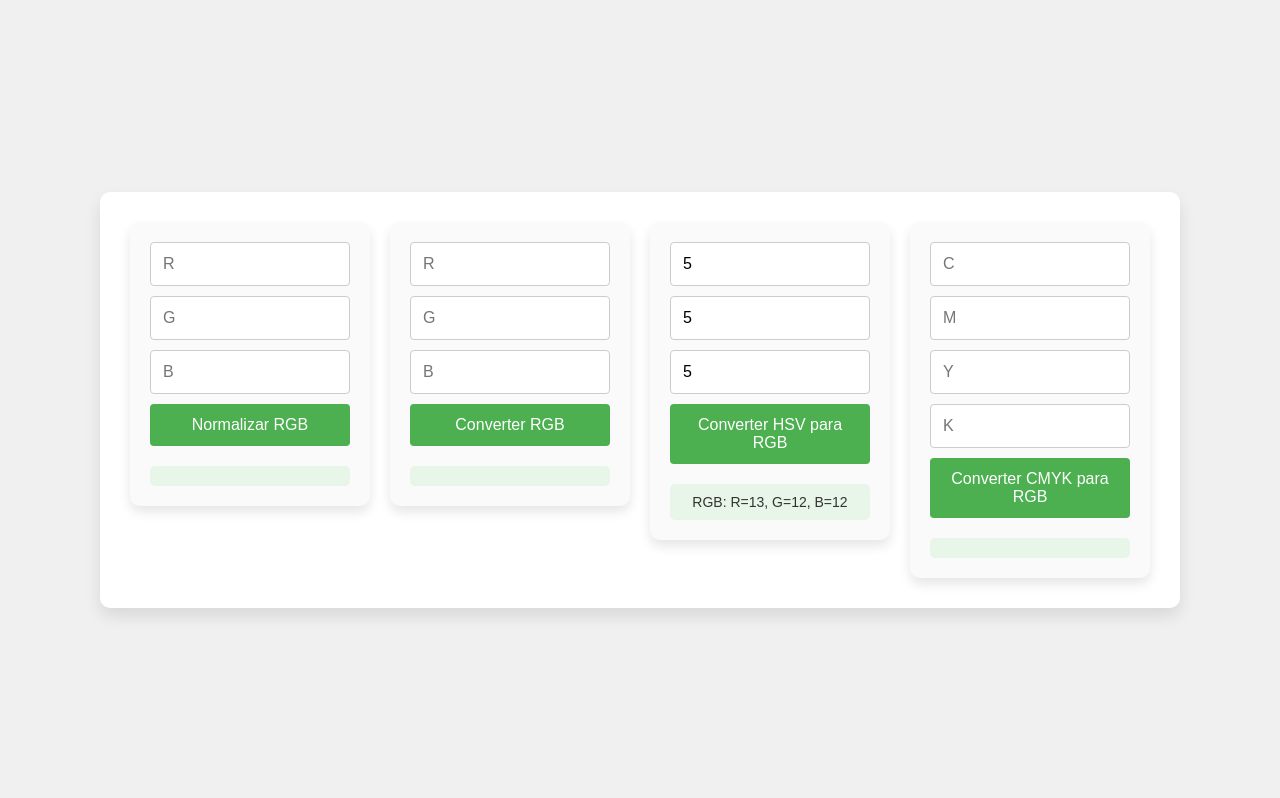
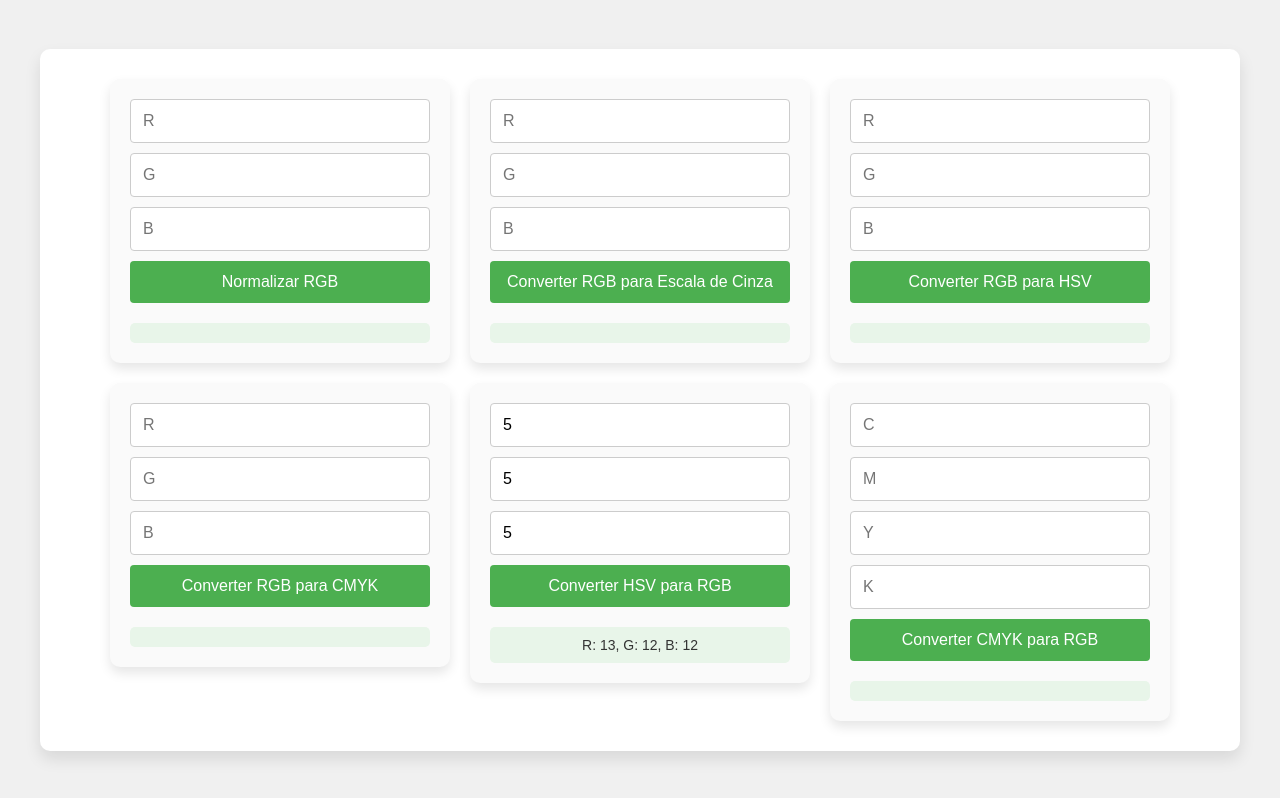
Before and after one commit to glauber2004/processamentos-imagens-trabalho, a plain HTML site: page week1/week1.html in a window 1280 px wide. Both pictures are taken after typing "5", "5", "5" into the empty fields and a click on the button "Converter HSV para RGB". Drawn offline with Linux system fonts and the light colour scheme.

Commit message:
feat: add convert RGB for HSV and convert RGB for CMYK

```diff
--- a/week1/week1.css
+++ b/week1/week1.css
@@ -11,6 +11,7 @@ body {
     justify-content: center;
     align-items: center;
     height: 100vh;
+    padding: 20px;
 }
 
 .convert {
@@ -23,16 +24,18 @@ body {
     border-radius: 10px;
     box-shadow: 0 8px 16px rgba(0, 0, 0, 0.1);
     padding: 30px;
-    max-width: 1100px;
+    max-width: 1200px;
+    width: 100%;
 }
 
 .buttons {
     background-color: #fafafa;
     border-radius: 10px;
     padding: 20px;
-    width: 240px;
+    width: calc(33.333% - 40px);
     box-shadow: 0 6px 12px rgba(0, 0, 0, 0.1);
     text-align: center;
+    min-width: 250px;
 }
 
 .buttons input[type="number"] {
--- a/week1/week1.html
+++ b/week1/week1.html
@@ -14,15 +14,31 @@
             <input type="number" id="g1" min="0" max="255" placeholder="G" required>
             <input type="number" id="b1" min="0" max="255" placeholder="B" required>
             <button class="btn" type="button" onclick="normalize()">Normalizar RGB</button>
-            <p id="result"></p> <!-- Local para exibir o resultado -->
+            <p id="resultNormalize"></p>
         </div>
-        <!-- Converter RGB -->
+        <!-- Converter RGB para Escala de Cinza-->
         <div class="buttons">
             <input type="number" id="r2" min="0" max="255" placeholder="R" required>
             <input type="number" id="g2" min="0" max="255" placeholder="G" required>
             <input type="number" id="b2" min="0" max="255" placeholder="B" required>
-            <button class="btn" type="button" onclick="convertRGB()">Converter RGB</button>
-            <p id="resultRGB"></p> <!-- Local para exibir o resultado -->
+            <button class="btn" type="button" onclick="convertRGBec()">Converter RGB para Escala de Cinza</button>
+            <p id="resultGrayscale"></p>
+        </div>
+        <!-- Converter RGB para HSV-->
+        <div class="buttons">
+            <input type="number" id="r3" min="0" max="255" placeholder="R" required>
+            <input type="number" id="g3" min="0" max="255" placeholder="G" required>
+            <input type="number" id="b3" min="0" max="255" placeholder="B" required>
+            <button class="btn" type="button" onclick="convertRGBhsv()">Converter RGB para HSV</button>
+            <p id="resultRGBHSV"></p>
+        </div>
+        <!-- Converter RGB para CMYK-->
+        <div class="buttons">
+            <input type="number" id="r4" min="0" max="255" placeholder="R" required>
+            <input type="number" id="g4" min="0" max="255" placeholder="G" required>
+            <input type="number" id="b4" min="0" max="255" placeholder="B" required>
+            <button class="btn" type="button" onclick="convertRGBcmyk()">Converter RGB para CMYK</button>
+            <p id="resultRGBCMYK"></p>
         </div>
         <!-- Converter HSV para RGB -->
         <div class="buttons">
@@ -30,7 +46,7 @@
             <input type="number" id="s" min="0" max="100" placeholder="S" required>
             <input type="number" id="v" min="0" max="100" placeholder="V" required>
             <button class="btn" type="button" onclick="convertHSV()">Converter HSV para RGB</button>
-            <p id="resultHSV"></p> <!-- Local para exibir o resultado -->
+            <p id="resultHSV"></p>
         </div>
         <!-- Converter CMYK para RGB -->
         <div class="buttons">
@@ -39,7 +55,7 @@
             <input type="number" id="y" min="0" max="100" placeholder="Y" required>
             <input type="number" id="k" min="0" max="100" placeholder="K" required>
             <button class="btn" type="button" onclick="convertCMYK()">Converter CMYK para RGB</button>
-            <p id="resultCMYK"></p> <!-- Local para exibir o resultado -->
+            <p id="resultCMYK"></p>
         </div>
     </div>
     <script src="week1.js"></script>
--- a/week1/week1.js
+++ b/week1/week1.js
@@ -5,29 +5,85 @@ function normalize() {
     let b = parseFloat(document.getElementById('b1').value);
 
     if (isNaN(r) || isNaN(g) || isNaN(b)) {
-        document.getElementById('result').innerText = "Por favor, insira todos os valores RGB.";
+        document.getElementById('resultNormalize').innerText = "Por favor, insira todos os valores RGB.";
         return;
     }
 
-    r = r / 255;
-    g = g / 255;
-    b = b / 255;
+    let Rnorm = r / 255;
+    let Gnorm = g / 255;
+    let Bnorm = b / 255;
 
-    document.getElementById('result').innerText = `Normalizado: R=${r.toFixed(2)}, G=${g.toFixed(2)}, B=${b.toFixed(2)}`;
+    document.getElementById('resultNormalize').innerText = `Normalizado: R=${Rnorm.toFixed(2)}, G=${Gnorm.toFixed(2)}, B=${Bnorm.toFixed(2)}`;
 }
 
-// Converter valor RGB
-function convertRGB() {
+// Converter valor RGB para Escala de cinza
+function convertRGBec() {
     let r = parseFloat(document.getElementById('r2').value);
     let g = parseFloat(document.getElementById('g2').value);
     let b = parseFloat(document.getElementById('b2').value);
 
     if (isNaN(r) || isNaN(g) || isNaN(b)) {
-        document.getElementById('resultRGB').innerText = "Por favor, insira todos os valores RGB.";
+        document.getElementById('resultGrayscale').innerText = "Por favor, insira todos os valores RGB.";
         return;
     }
 
-    document.getElementById('resultRGB').innerText = `RGB: R=${r}, G=${g}, B=${b}`;
+    let grayscale = 0.299 * r + 0.587 * g + 0.114 * b;
+
+    document.getElementById('resultGrayscale').innerText = `Escala Cinza: ${grayscale.toFixed(2)}`;
+}
+
+// Converter valor RGB para HSV
+function convertRGBhsv() {
+    let r = parseFloat(document.getElementById('r3').value) / 255;
+    let g = parseFloat(document.getElementById('g3').value) / 255;
+    let b = parseFloat(document.getElementById('b3').value) / 255;
+
+    if (isNaN(r) || isNaN(g) || isNaN(b)) {
+        document.getElementById('resultRGBHSV').innerText = "Por favor, insira todos os valores RGB.";
+        return;
+    }
+
+    let max = Math.max(r, g, b), min = Math.min(r, g, b);
+    let h, s, v = max;
+
+    let d = max - min;
+    s = max === 0 ? 0 : d / max;
+
+    if (max === min) {
+        h = 0;
+    } else {
+        switch (max) {
+            case r: h = (g - b) / d + (g < b ? 6 : 0); break;
+            case g: h = (b - r) / d + 2; break;
+            case b: h = (r - g) / d + 4; break;
+        }
+        h /= 6;
+    }
+
+    h = Math.round(h * 360);
+    s = Math.round(s * 100);
+    v = Math.round(v * 100);
+
+    document.getElementById('resultRGBHSV').innerText = `H: ${h}, S: ${s}%, V: ${v}%`;
+}
+
+// Converter valor RGB para CMYK
+function convertRGBcmyk() {
+    let r = parseFloat(document.getElementById('r4').value) / 255;
+    let g = parseFloat(document.getElementById('g4').value) / 255;
+    let b = parseFloat(document.getElementById('b4').value) / 255;
+
+    if (isNaN(r) || isNaN(g) || isNaN(b)) {
+        document.getElementById('resultRGBCMYK').innerText = "Por favor, insira todos os valores RGB.";
+        return;
+    }
+
+    let k = 1 - Math.max(r, g, b);
+    let c = (1 - r - k) / (1 - k);
+    let m = (1 - g - k) / (1 - k);
+    let y = (1 - b - k) / (1 - k);
+
+    document.getElementById('resultRGBCMYK').innerText = `C: ${(c * 100).toFixed(2)}, M: ${(m * 100).toFixed(2)}, Y: ${(y * 100).toFixed(2)}, K: ${(k * 100).toFixed(2)}`;
 }
 
 // Converter HSV para RGB
@@ -41,7 +97,6 @@ function convertHSV() {
         return;
     }
 
-    // Conversão de HSV para RGB
     let c = v * s;
     let x = c * (1 - Math.abs((h / 60) % 2 - 1));
     let m = v - c;
@@ -65,7 +120,7 @@ function convertHSV() {
     g = Math.round((g + m) * 255);
     b = Math.round((b + m) * 255);
 
-    document.getElementById('resultHSV').innerText = `RGB: R=${r}, G=${g}, B=${b}`;
+    document.getElementById('resultHSV').innerText = `R: ${r}, G: ${g}, B: ${b}`;
 }
 
 // Converter CMYK para RGB
@@ -84,5 +139,5 @@ function convertCMYK() {
     let g = 255 * (1 - m) * (1 - k);
     let b = 255 * (1 - y) * (1 - k);
 
-    document.getElementById('resultCMYK').innerText = `RGB: R=${Math.round(r)}, G=${Math.round(g)}, B=${Math.round(b)}`;
+    document.getElementById('resultCMYK').innerText = `R: ${Math.round(r)}, G: ${Math.round(g)}, B: ${Math.round(b)}`;
 }
```
